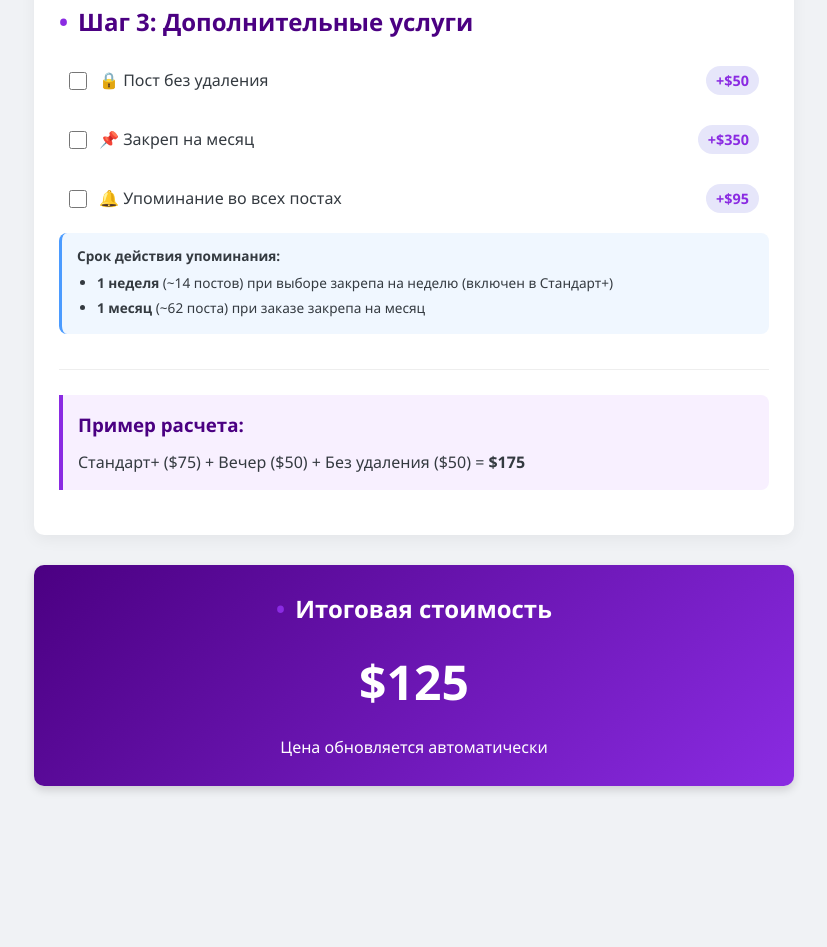
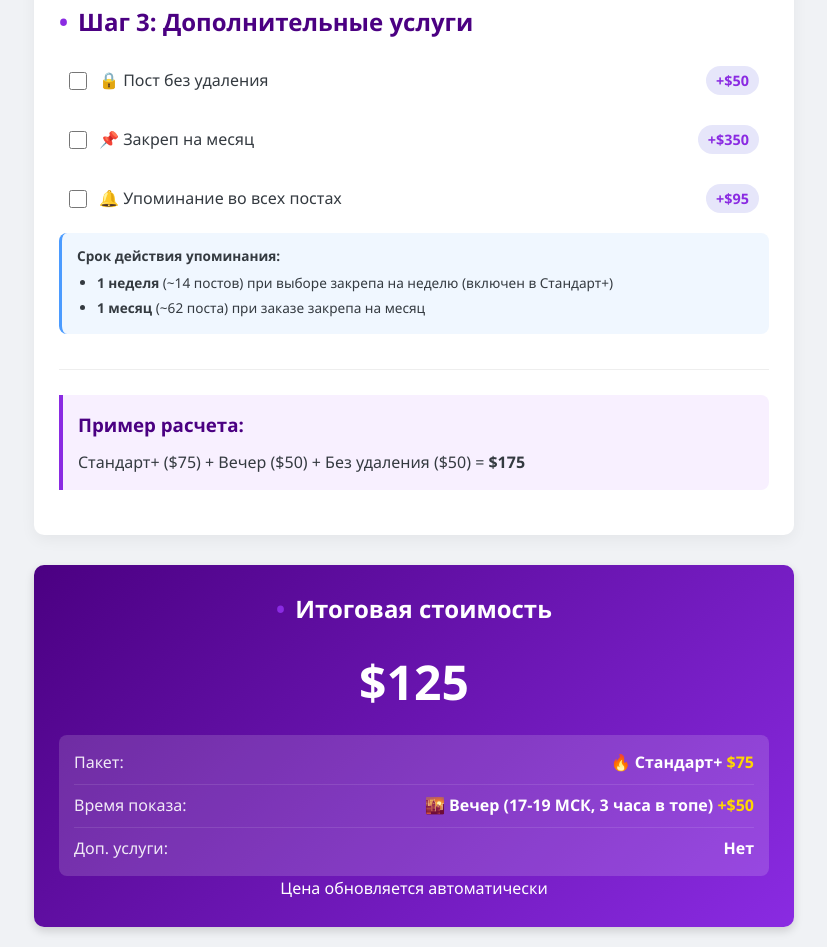
Before and after one commit to fapcheck/fapcheck-ad-calculator, a plain HTML site: page index.html in a window 1280 px wide. Shown: the part 587-1534 px from the top of the page, without its empty margins (226-1053 px from the left). Before the commit the page ends 1393 px from the top, so only its background shows below. Drawn offline with Linux system fonts and the light colour scheme.

Commit message:
Update index.html

```diff
--- a/index.html
+++ b/index.html
@@ -161,6 +161,43 @@
             margin: 15px 0;
         }
 
+        .selected-options {
+            background: rgba(255, 255, 255, 0.15);
+            border-radius: 8px;
+            padding: 15px;
+            margin-top: 15px;
+            text-align: left;
+        }
+
+        .selected-option {
+            display: flex;
+            justify-content: space-between;
+            margin-bottom: 8px;
+            padding-bottom: 8px;
+            border-bottom: 1px solid rgba(255, 255, 255, 0.1);
+        }
+
+        .selected-option:last-child {
+            border-bottom: none;
+            margin-bottom: 0;
+            padding-bottom: 0;
+        }
+
+        .option-name {
+            font-weight: 500;
+            opacity: 0.9;
+        }
+
+        .option-value {
+            font-weight: 600;
+            text-align: right;
+        }
+
+        .option-price {
+            color: #ffd700;
+            font-weight: 700;
+        }
+
         .example {
             background-color: #f8f0ff;
             border-left: 4px solid var(--primary);
@@ -284,6 +321,22 @@
     <div class="result">
         <h2>Итоговая стоимость</h2>
         <div class="total-price" id="total-price">$175</div>
+
+        <div class="selected-options" id="selected-options">
+            <div class="selected-option">
+                <span class="option-name">Пакет:</span>
+                <span class="option-value">🔥 Стандарт+ <span class="option-price">$75</span></span>
+            </div>
+            <div class="selected-option">
+                <span class="option-name">Время показа:</span>
+                <span class="option-value">🌇 Вечер <span class="option-price">+$50</span></span>
+            </div>
+            <div class="selected-option">
+                <span class="option-name">Доп. услуги:</span>
+                <span class="option-value">🔒 Без удаления <span class="option-price">+$50</span></span>
+            </div>
+        </div>
+
         <p>Цена обновляется автоматически</p>
     </div>
 
@@ -308,20 +361,71 @@
         // Функция расчета стоимости
         function calculateTotal() {
             let total = 0;
+            let optionsHtml = '';
 
             // Базовый пакет
-            total += parseInt(packageSelect.value);
+            const packageValue = parseInt(packageSelect.value);
+            const packageText = packageSelect.options[packageSelect.selectedIndex].text;
+            total += packageValue;
+            optionsHtml += `
+                <div class="selected-option">
+                    <span class="option-name">Пакет:</span>
+                    <span class="option-value">${packageText.split(' (')[0]} <span class="option-price">$${packageValue}</span></span>
+                </div>
+            `;
 
             // Время показа
-            total += parseInt(timeSelect.value);
+            const timeValue = parseInt(timeSelect.value);
+            const timeText = timeSelect.options[timeSelect.selectedIndex].text.split(') ')[0] + ')';
+            total += timeValue;
+            optionsHtml += `
+                <div class="selected-option">
+                    <span class="option-name">Время показа:</span>
+                    <span class="option-value">${timeText} <span class="option-price">+$${timeValue}</span></span>
+                </div>
+            `;
 
             // Дополнительные услуги
-            if (noDeleteCheckbox.checked) total += parseInt(noDeleteCheckbox.value);
-            if (pinMonthCheckbox.checked) total += parseInt(pinMonthCheckbox.value);
-            if (mentionCheckbox.checked) total += parseInt(mentionCheckbox.value);
+            let servicesHtml = '';
+
+            if (noDeleteCheckbox.checked) {
+                const value = parseInt(noDeleteCheckbox.value);
+                total += value;
+                servicesHtml += `🔒 Без удаления <span class="option-price">+$${value}</span>, `;
+            }
+
+            if (pinMonthCheckbox.checked) {
+                const value = parseInt(pinMonthCheckbox.value);
+                total += value;
+                servicesHtml += `📌 Закреп на месяц <span class="option-price">+$${value}</span>, `;
+            }
+
+            if (mentionCheckbox.checked) {
+                const value = parseInt(mentionCheckbox.value);
+                total += value;
+                servicesHtml += `🔔 Упоминания <span class="option-price">+$${value}</span>, `;
+            }
+
+            if (servicesHtml) {
+                servicesHtml = servicesHtml.slice(0, -2); // Удаляем последнюю запятую
+                optionsHtml += `
+                    <div class="selected-option">
+                        <span class="option-name">Доп. услуги:</span>
+                        <span class="option-value">${servicesHtml}</span>
+                    </div>
+                `;
+            } else {
+                optionsHtml += `
+                    <div class="selected-option">
+                        <span class="option-name">Доп. услуги:</span>
+                        <span class="option-value">Нет</span>
+                    </div>
+                `;
+            }
 
             // Обновляем отображение
             totalElement.textContent = `$${total}`;
+            document.getElementById('selected-options').innerHTML = optionsHtml;
         }
 
         // Добавляем обработчики событий
```
